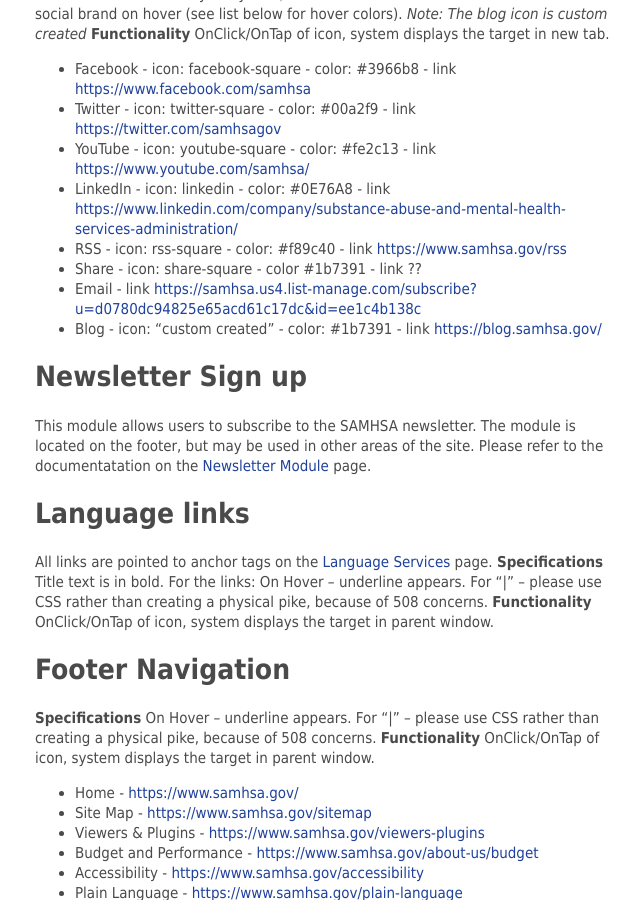
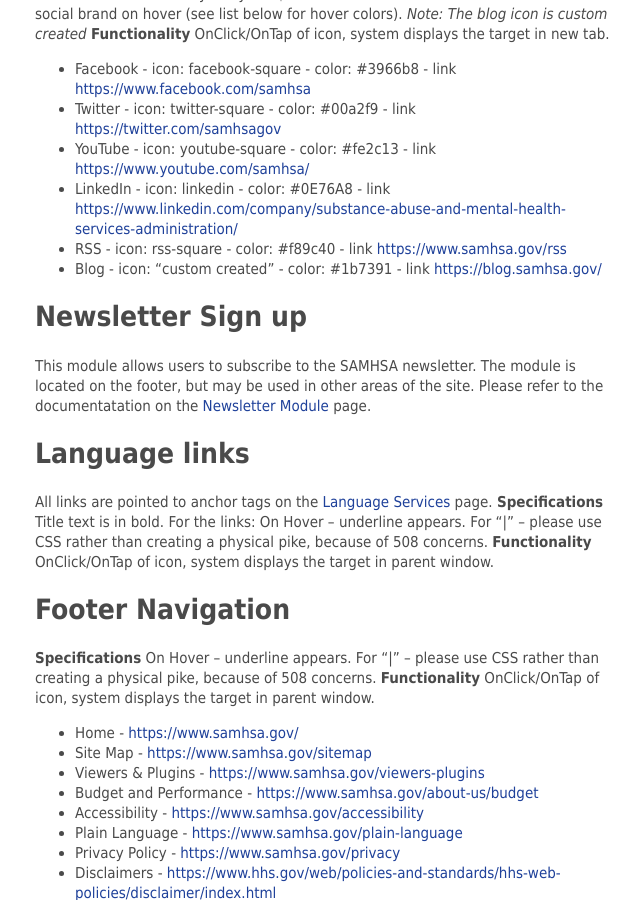
Before and after one commit to HHS/samhsa-pattern-library, a Jekyll site: the page built from docs/pages/globalcomponents/footer.md, in a window 1280 px wide and 900 px high, scrolled down 2009 px. Shown: the whole window, without its empty margins (246-886 px from the left). Built offline with Jekyll 4.4.1, drawn with Linux system fonts in a browser that asks for light colours; nearby versions of some CDN libraries.

Commit message:
Update footer.md
removed email & share

```diff
--- a/docs/pages/globalcomponents/footer.md
+++ b/docs/pages/globalcomponents/footer.md
@@ -39,8 +39,6 @@
 - YouTube - icon: youtube-square - color: #fe2c13 - link [https://www.youtube.com/samhsa/](https://www.youtube.com/samhsa/)
 - LinkedIn -  icon: linkedin - color: #0E76A8 - link [https://www.linkedin.com/company/substance-abuse-and-mental-health-services-administration/](https://www.linkedin.com/company/substance-abuse-and-mental-health-services-administration/)
 - RSS - icon: rss-square - color: #f89c40 - link [https://www.samhsa.gov/rss](https://www.samhsa.gov/rss)
-- Share - icon: share-square - color #1b7391 - link ??
-- Email - link [https://samhsa.us4.list-manage.com/subscribe?u=d0780dc94825e65acd61c17dc&id=ee1c4b138c](https://samhsa.us4.list-manage.com/subscribe?u=d0780dc94825e65acd61c17dc&id=ee1c4b138c)
 - Blog - icon: "custom created" - color: #1b7391 - link [https://blog.samhsa.gov/](https://blog.samhsa.gov/)
 
 <a name="newsletter"></a>
```
